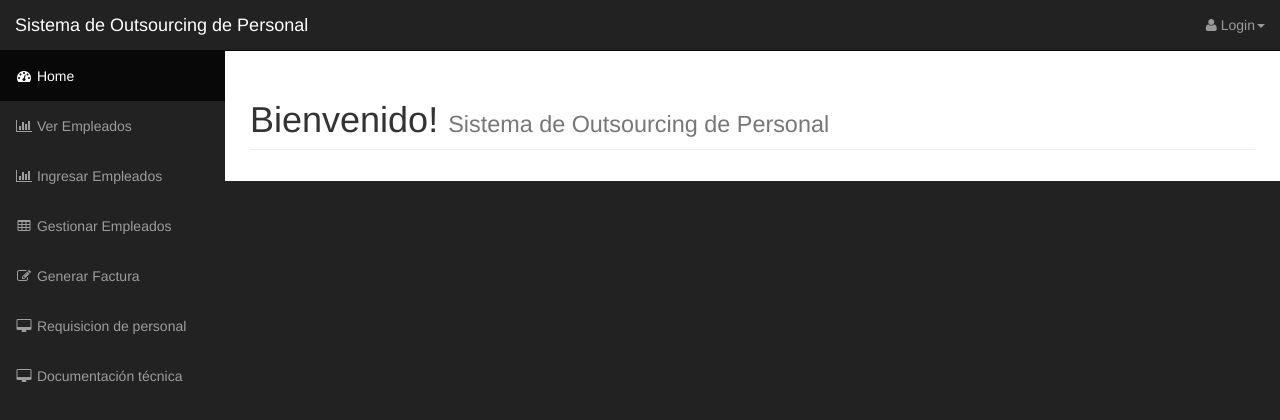
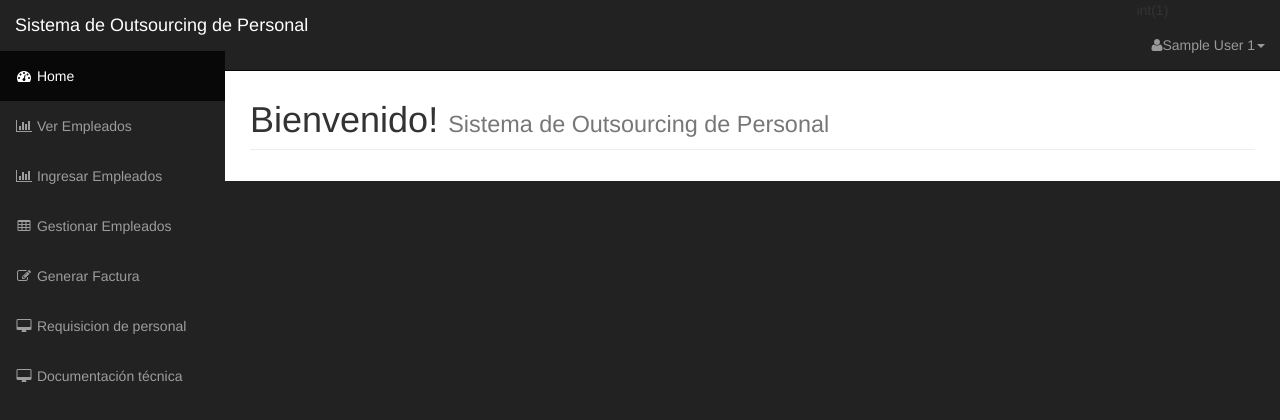
Before and after one commit to montjoile/seminario, a CodeIgniter app: page /database/index.php/start/index in a window 1280 px wide. Shown: the top 420 px of the page. Run offline with CodeIgniter, Linux system fonts and the light colour scheme; the visitor is signed in with stand-in values (Sample User, id 1); some libraries are stand-ins or nearby versions.

Commit message:
fixed profile links

```diff
--- a/application/controllers/Start.php
+++ b/application/controllers/Start.php
@@ -20,6 +20,7 @@ class Start extends CI_Controller {
 	 */
 	public function index(){
 		$this->load->helper('url');
+		$this->load->library('session');
 
 		$this->load->view('head');
 		$this->load->view('navbar');
--- a/application/views/navbar.php
+++ b/application/views/navbar.php
@@ -14,13 +14,54 @@
             <ul class="nav navbar-right top-nav">
 
 <li class="dropdown">
-                    <a href="<?php echo site_url('login')?>" class="dropdown-toggle" data-toggle="dropdown"><i class="fa fa-user"></i> Login<b class="caret"></b></a>
+                    <!--<a href="<?php //echo site_url('login')?>" class="dropdown-toggle" data-toggle="dropdown"><i class="fa fa-user"></i>-->
+
+                        <?php
+//var_dump($this->session->userdata('nombre'));
+                       // var_dump($_SESSION);
+                                if (!isset($_SESSION['nombre'])) {
+                                    echo '<a href="'. site_url('login') .'"><i class="fa fa-user"> </i>';
+                                    echo "  Acceder";
+                                    echo "<b class='caret'></b></a>";
+
+
+
+                                }
+                                else{
+                                    var_dump($this->session->userdata('apellidos'));
+                                    if ($this->session->userdata('user')){
+                                        /*echo "<small>". $this->session->userdata('nombre') . " " .
+                                        $this->session->userdata('apellidos') . "!</small>";*/
+                                        echo '<a href="'. site_url('login/actualiza_perfil') .'" class="dropdown-toggle" data-toggle="dropdown"><i class="fa fa-user"> </i>';
+                                    echo '' . $this->session->userdata('nombre') . ' ' . $this->session->userdata('apellidos');
+                                    echo "<b class='caret'></b></a>";
+                                    echo '<ul class="dropdown-menu">
+                        <li>
+                            <a href="'. site_url('login/actualiza_perfil').'"><i class="fa fa-fw fa-user"></i> Profile</a>
+                        </li>
+                        <li>
+                            <a href="'.site_url('login/logout').'"><i class="fa fa-fw fa-power-off"></i> Log Out</a>
+                        </li>
+                    </ul>';
+                                    }
+                                }
+
+
+
+                            ?>
+
+
+
+
+<!--<b class="caret"></b></a>
 
 <ul class="dropdown-menu">
                         <li>
-                            <a href="<?php echo site_url('login/actualiza_perfil')?>"><i class="fa fa-fw fa-user"></i> Profile</a>
+                            <a href="<?php //echo site_url('login/actualiza_perfil')?>"><i class="fa fa-fw fa-user"></i> Profile</a>
                         </li>
                         <li>
-                            <a href="<?php echo site_url('login/logout')?>"><i class="fa fa-fw fa-power-off"></i> Log Out</a>
+                            <a href="<?php //echo site_url('login/logout')?>"><i class="fa fa-fw fa-power-off"></i> Log Out</a>
                         </li>
                     </ul>
+
+->
```
Also changed, not shown: application/controllers/Login.php (+21 -6 lines).
